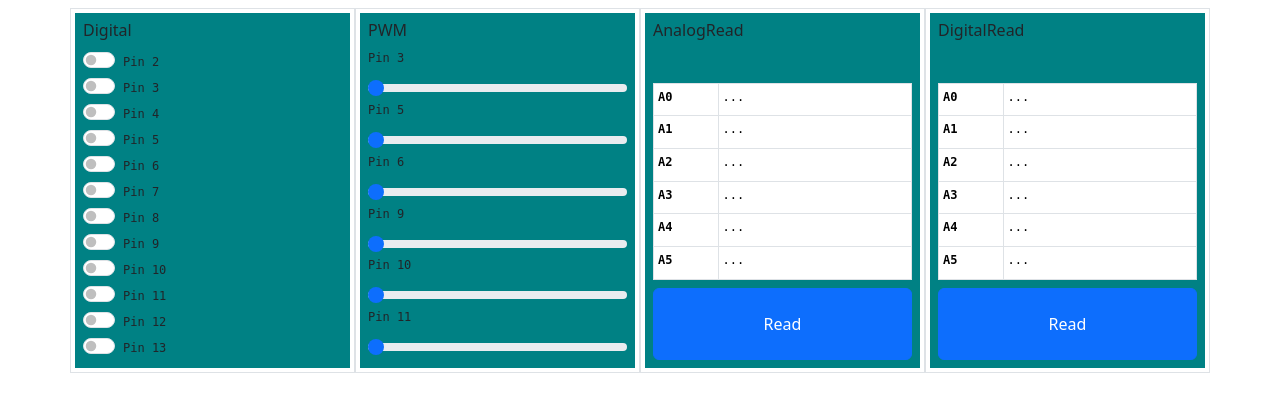
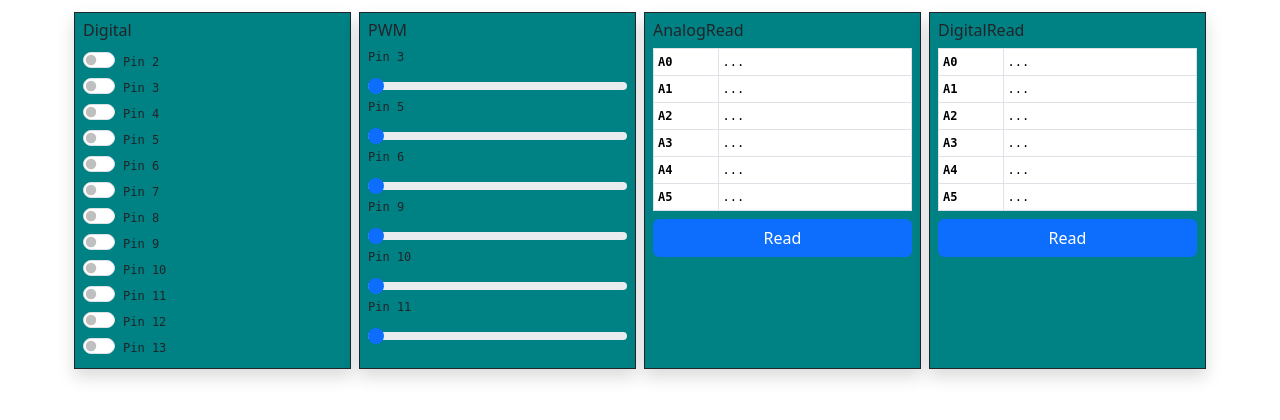
Before and after one commit to dsw7/InoDAQV2, a Flask app: page / in a window 1280 px wide. Shown: the top 420 px of the page. Run offline with Flask 3, Linux system fonts and the light colour scheme; parts of the project's set-up code (start-up, migrations or seed data) failed here and were passed over.

Commit message:
Use flex box

```diff
--- a/inodaqv2/templates/dashboard.html
+++ b/inodaqv2/templates/dashboard.html
@@ -11,8 +11,8 @@
 <body>
   <div class="container mt-2 mb-2">
     <div class="row">
-      <div class="col-lg-3 p-1 justify-content-center border">
-        <div class="row g-0 p-2 h-100 justify-content-center panel-commands" id="digital-pins">
+      <div class="col-lg-3 p-1 justify-content-center">
+        <div class="d-flex flex-column h-100 p-2 justify-content-top border border-dark shadow panel-commands" id="digital-pins">
           <h6>Digital</h6>
           <div class="form-check form-switch">
             <input class="form-check-input" type="checkbox" role="switch" id="dig-2">
@@ -64,8 +64,8 @@
           </div>
         </div>
       </div>
-      <div class="col-lg-3 p-1 justify-content-center border">
-        <div class="row g-0 p-2 h-100 justify-content-center panel-commands" id="pwm-sliders">
+      <div class="col-lg-3 p-1 justify-content-center">
+        <div class="d-flex flex-column h-100 p-2 justify-content-top border border-dark shadow panel-commands" id="pwm-sliders">
           <h6>PWM</h6>
           <label for="pwm-3" class="form-label monospace">Pin 3</label>
           <input type="range" class="form-range" value="0" min="0" max="100" step="1" id="pwm-3">
@@ -81,8 +81,8 @@
           <input type="range" class="form-range" value="0" min="0" max="100" step="1" id="pwm-11">
         </div>
       </div>
-      <div class="col-lg-3 p-1 justify-content-center border">
-        <div class="row g-0 p-2 h-100 justify-content-center panel-commands">
+      <div class="col-lg-3 p-1 justify-content-center">
+        <div class="d-flex flex-column h-100 p-2 justify-content-top border border-dark shadow panel-commands">
           <h6>AnalogRead</h6>
           <table class="table mb-2 table-sm table-bordered table-hover monospace">
             <tbody>
@@ -115,8 +115,8 @@
           <button class="btn btn-primary w-100" type="button" id="btn-read-analog">Read</button>
         </div>
       </div>
-      <div class="col-lg-3 p-1 justify-content-center border">
-        <div class="row g-0 p-2 h-100 justify-content-center panel-commands">
+      <div class="col-lg-3 p-1 justify-content-center">
+        <div class="d-flex flex-column h-100 p-2 justify-content-top border border-dark shadow panel-commands">
           <h6>DigitalRead</h6>
           <table class="table mb-2 table-sm table-bordered table-hover monospace">
             <tbody>
```
